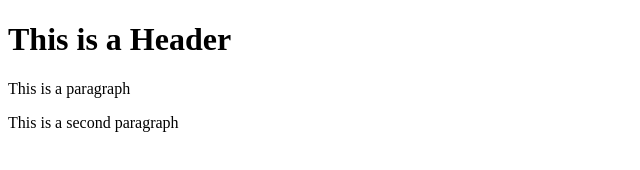
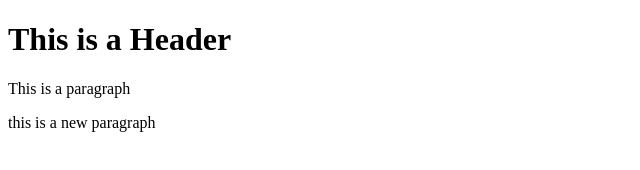
Before and after one commit to yuqicornell/learnNode, a website: page index.html in a window 1280 px wide. Shown: the full height of the page, 0-640 px from the left. Drawn offline with Linux system fonts and the light colour scheme.

Commit message:
forth commit

```diff
--- a/index.html
+++ b/index.html
@@ -5,6 +5,6 @@
     <body>
         <h1>This is a Header</h1>
         <p>This is a paragraph</p>
-        <p>This is a second paragraph</p>
+        <p>this is a new paragraph</p>
     </body>
 </html>
--- /dev/null
+++ b/template/app.js
@@ -0,0 +1 @@
+console.log("hello world!");
```
Also changed, not shown: package.json (added, +24 -0 lines), 2 other files.
